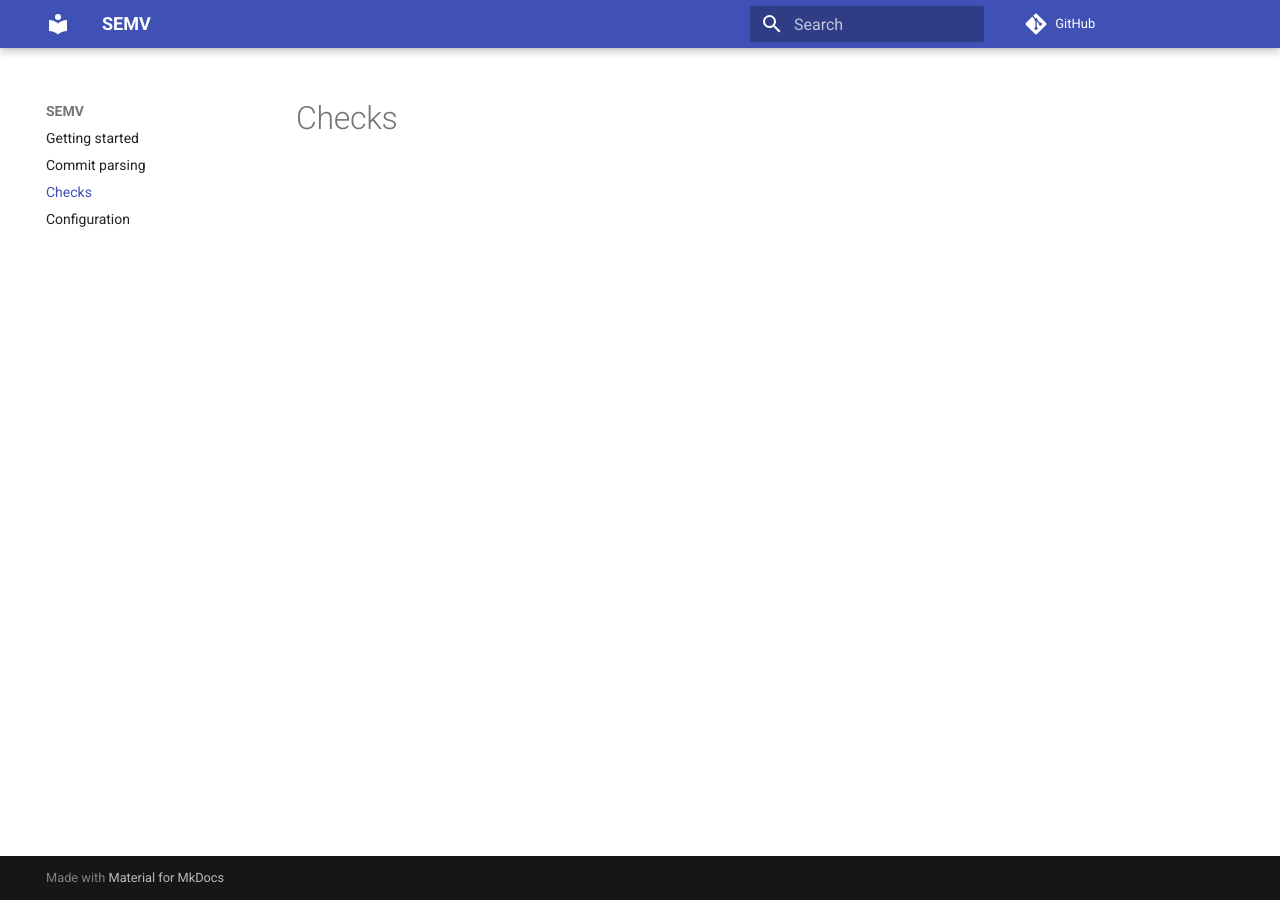
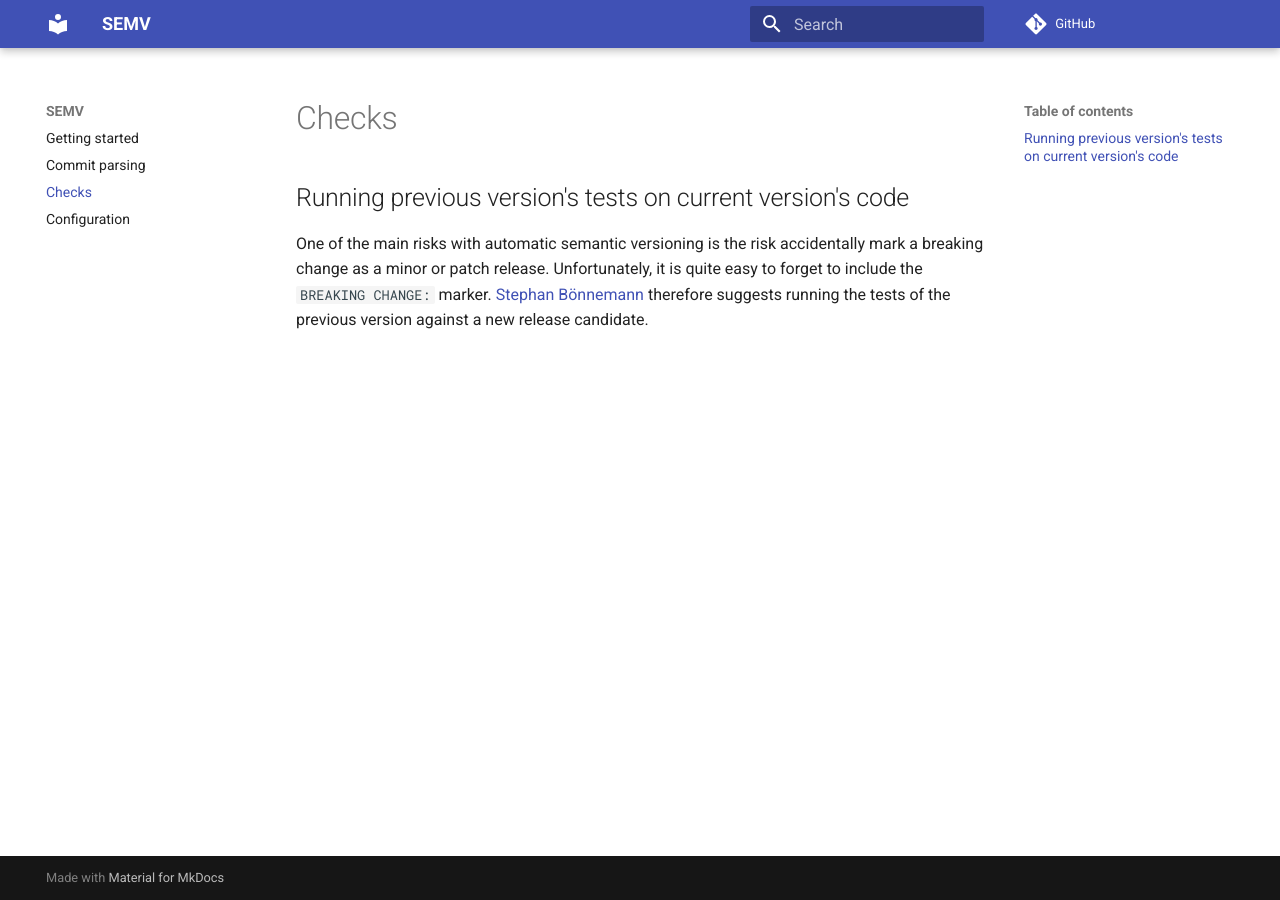
Before and after one commit to igordertigor/semv, an MkDocs documentation site: the page built from docs/checks.md, in a window 1280 px wide. Built offline with MkDocs 1.6.1 and Material for MkDocs 9.7.7, drawn with Linux system fonts in a browser that asks for light colours; comment, search, counter and statistics services are not loaded.

Commit message:
docs(checks): Update

```diff
--- a/docs/checks.md
+++ b/docs/checks.md
@@ -1 +1,7 @@
 # Checks
+
+## Running previous version's tests on current version's code
+
+One of the main risks with automatic semantic versioning is the risk accidentally mark a breaking change as a minor or patch release.
+Unfortunately, it is quite easy to forget to include the `BREAKING CHANGE: ` marker.
+[Stephan Bönnemann](https://www.youtube.com/watch?v=tc2UgG5L7WM) therefore suggests running the tests of the previous version against a new release candidate.
```
